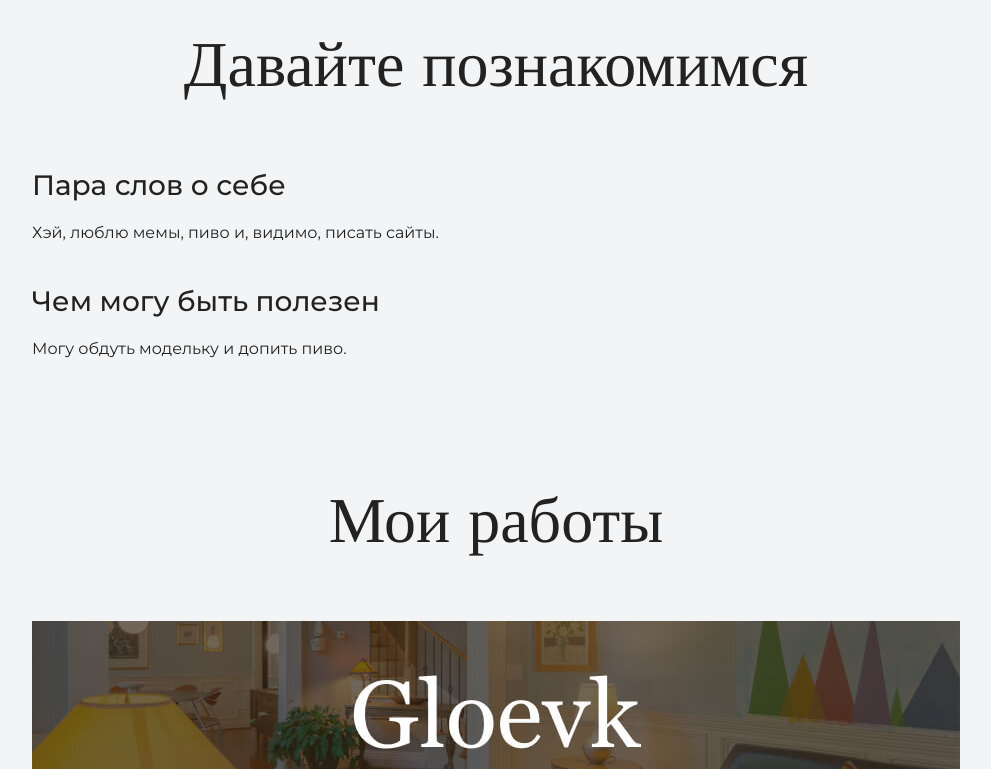
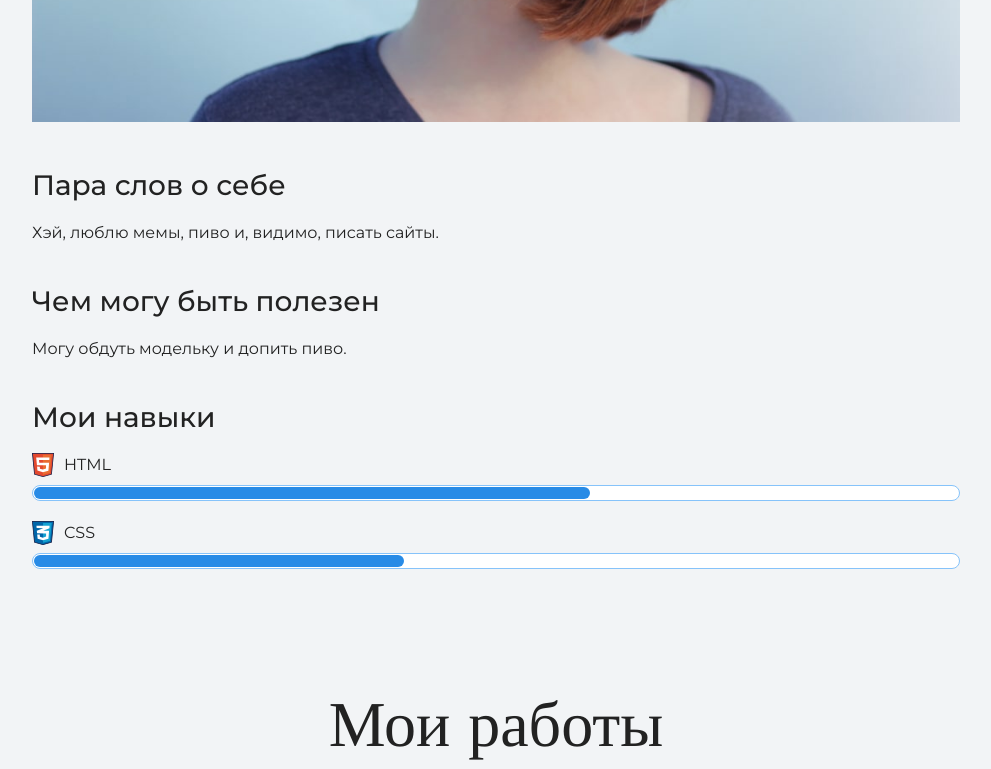
Before and after one commit to EnikNan/site, a plain HTML site: page index.html in a window 1280 px wide. Shown: the part 1586-2355 px from the top of the page, without its empty margins (144-1135 px from the left). Drawn offline with nearby package versions, Linux system fonts and the light colour scheme.

Commit message:
Add files via upload
Added list of skills

```diff
--- a/index.html
+++ b/index.html
@@ -23,15 +23,28 @@
     </section>
 
     <section class="intro">
-        <figure class="user-image">
-        <img src="files/user.jpg" width="928" height="536" alt="Фотография неопознанного енота">
-        </figure>
         <div class="container">
             <h2 class="subheading">Давайте познакомимся</h2>
-            <h3>Пара слов о себе</h3>
-            <p>Хэй, люблю мемы, пиво и, видимо, писать сайты.</p>
-            <h3>Чем могу быть полезен</h3>
-            <p>Могу обдуть модельку и допить пиво.</p>
+            <figure class="user-image">
+                <img src="files/user.jpg" width="928" height="536" alt="Фотография неопознанного енота">
+            </figure>
+            <div>
+                <h3>Пара слов о себе</h3>
+                <p>Хэй, люблю мемы, пиво и, видимо, писать сайты.</p>
+            </div>
+            <div>
+                <h3>Чем могу быть полезен</h3>
+                <p>Могу обдуть модельку и допить пиво.</p>
+            </div>
+            <div class="skills">
+                <h3>Мои навыки</h3>
+                <dl class="skills-list">
+                    <dt class="skill-html">HTML</dt>
+                    <dd class="level"><div style="width: 60%">60%</div></dd>
+                    <dt class="skill-css">CSS</dt>
+                    <dd class="level"><div style="width: 40%">40%</div></dd>
+                </dl>
+            </div>
         </div>
     </section>
 
```
